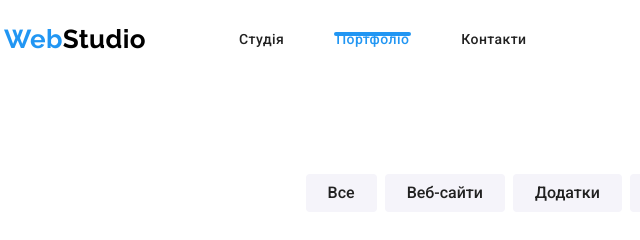
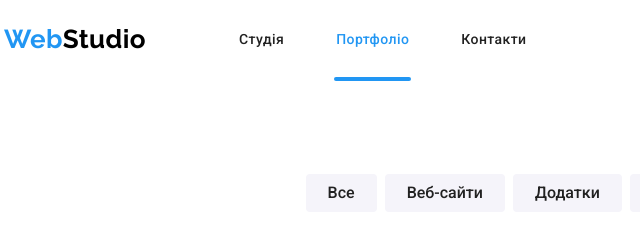
Before and after one commit to Katya-Semeniuk/goit-markup-hw-05, a plain HTML site: page portfolio.html in a window 1280 px wide. Shown: the top 240 px of the page, 51-691 px from the left. Drawn offline with nearby package versions, Linux system fonts and the light colour scheme.

Commit message:
нижнє підкреслення

```diff
--- a/css/styles.css
+++ b/css/styles.css
@@ -142,7 +142,7 @@ ul {
 .currently::after {
   content: "";
   position: absolute;
-  bottom: calc(0px-2px);
+  bottom: -23px;
   right: 0;
 
   width: 100%;
```
